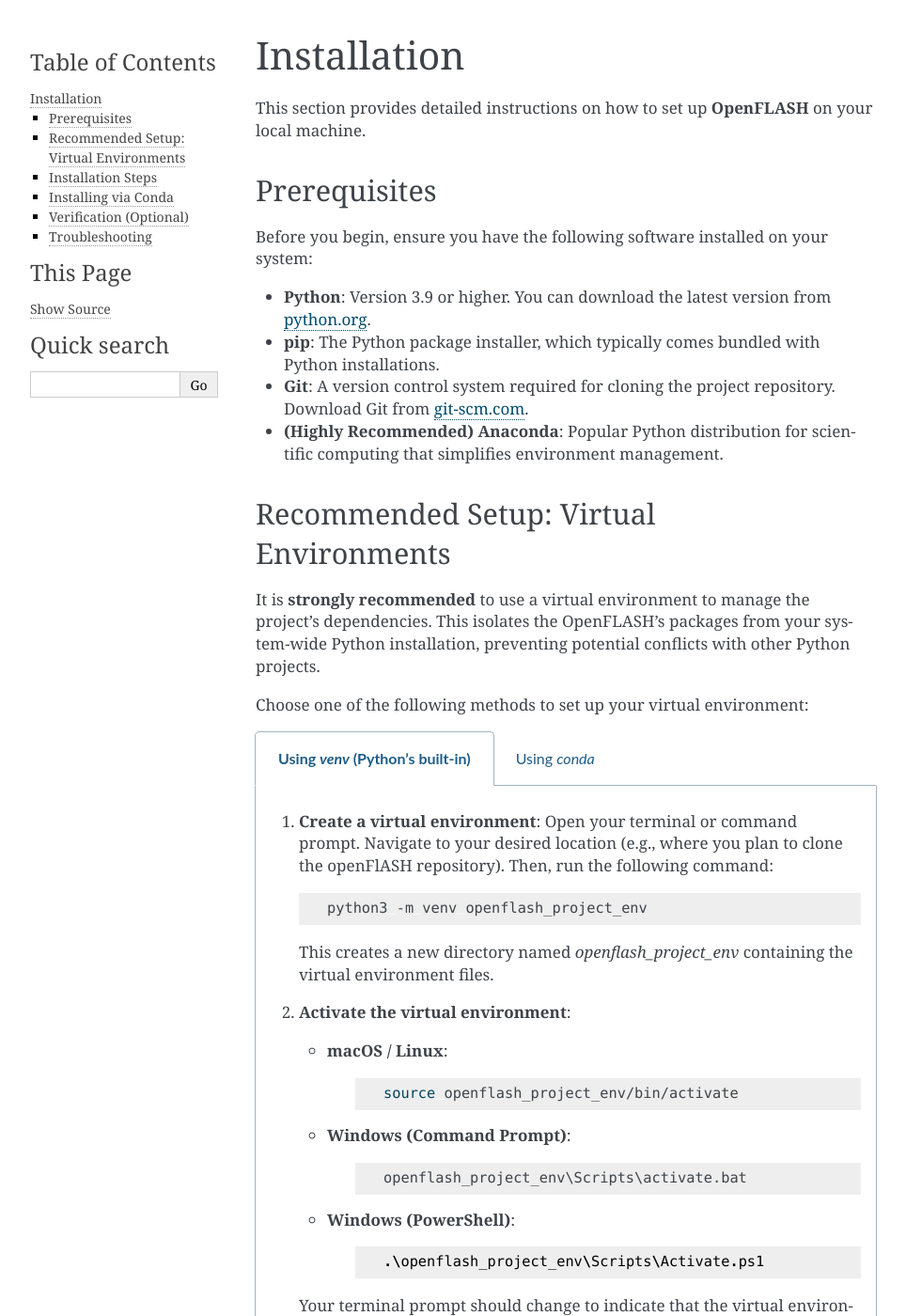
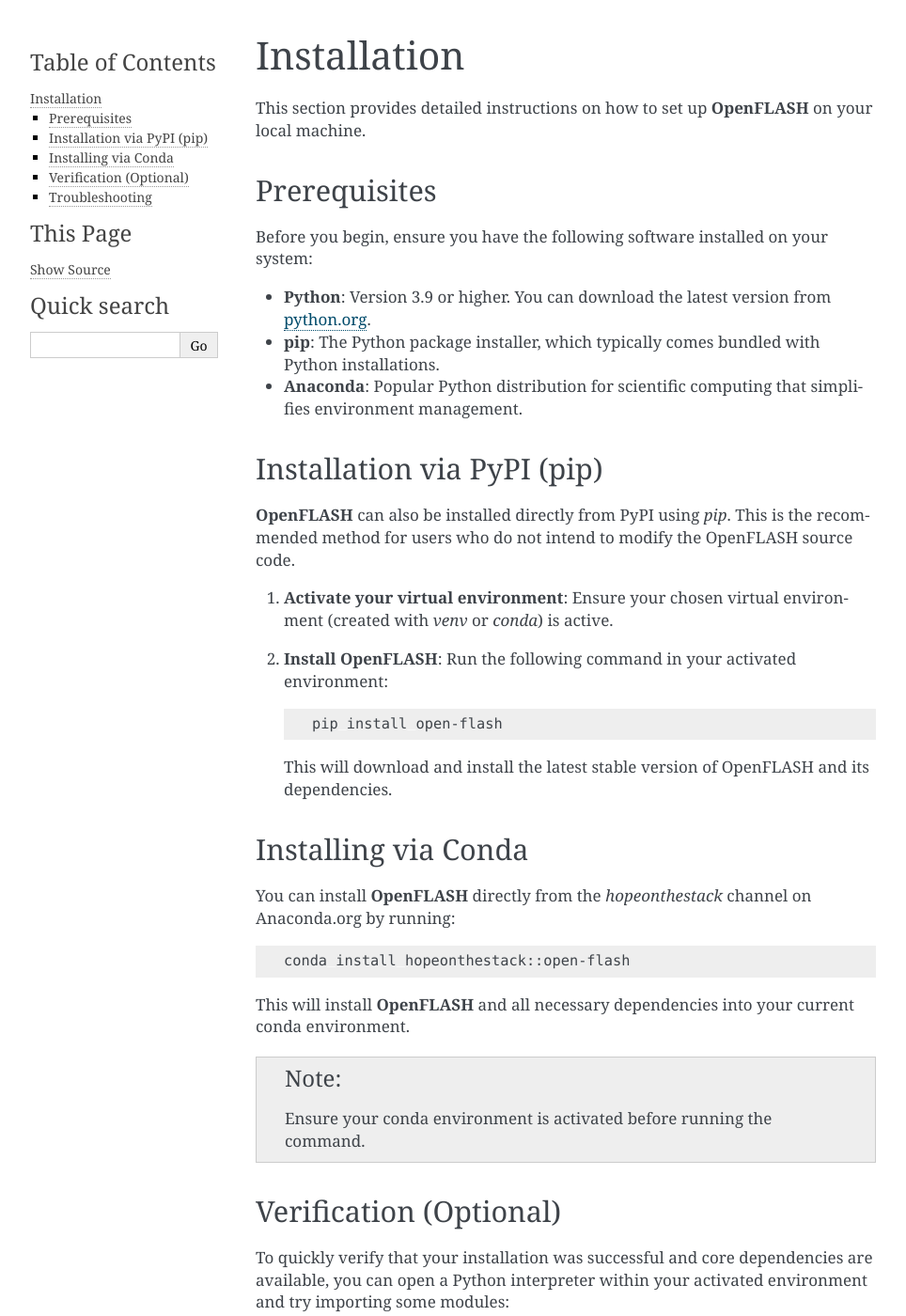
Before and after one commit to symbiotic-engineering/OpenFLASH, a Sphinx documentation site: the page built from docs/installation.rst, in a window 1280 px wide and 1400 px high. Shown: the whole window at 94% size, without its empty margins (148-1112 px from the left). Built offline with Sphinx 7.4.7, drawn with Linux system fonts in a browser that asks for light colours; some of the changed text lies outside the part shown.

Commit message:
install via pip now that we have released it on pypi

```diff
--- a/docs/installation.rst
+++ b/docs/installation.rst
@@ -12,88 +12,23 @@
 
 * **Python**: Version 3.9 or higher. You can download the latest version from `python.org <https://www.python.org/downloads/>`_.
 * **pip**: The Python package installer, which typically comes bundled with Python installations.
-* **Git**: A version control system required for cloning the project repository. Download Git from `git-scm.com <https://git-scm.com/downloads>`_.
-* **(Highly Recommended) Anaconda**: Popular Python distribution for scientific computing that simplifies environment management.
+* **Anaconda**: Popular Python distribution for scientific computing that simplifies environment management.
 
-Recommended Setup: Virtual Environments
----------------------------------------
-It is **strongly recommended** to use a virtual environment to manage the project's dependencies. This isolates the OpenFLASH's packages from your system-wide Python installation, preventing potential conflicts with other Python projects.
+Installation via PyPI (pip)
+---------------------------
+**OpenFLASH** can also be installed directly from PyPI using `pip`. This is the recommended method for users who do not intend to modify the OpenFLASH source code.
 
-Choose one of the following methods to set up your virtual environment:
+1.  **Activate your virtual environment**:
+    Ensure your chosen virtual environment (created with `venv` or `conda`) is active.
 
-.. tabs::
-
-   .. tab:: Using `venv` (Python's built-in)
-
-      1.  **Create a virtual environment**:
-          Open your terminal or command prompt. Navigate to your desired location (e.g., where you plan to clone the openFlASH repository). Then, run the following command:
-
-          .. code-block:: bash
-
-              python3 -m venv openflash_project_env
-
-          This creates a new directory named `openflash_project_env` containing the virtual environment files.
-
-      2.  **Activate the virtual environment**:
-
-          * **macOS / Linux**:
-              .. code-block:: bash
-
-                  source openflash_project_env/bin/activate
-
-          * **Windows (Command Prompt)**:
-              .. code-block:: batch
-
-                  openflash_project_env\Scripts\activate.bat
-
-          * **Windows (PowerShell)**:
-              .. code-block:: powershell
-
-                  .\openflash_project_env\Scripts\Activate.ps1
-
-          Your terminal prompt should change to indicate that the virtual environment is active (e.g., `(openflash_project_env)` will appear at the beginning of your prompt).
-
-   .. tab:: Using `conda`
-
-      1.  **Create a Conda environment**:
-          If you have Anaconda installed, you can create a dedicated environment for the project:
-
-          .. code-block:: bash
-
-              conda create -n openflash_project_env python=3.9  # You can specify your preferred Python version
-
-      2.  **Activate the Conda environment**:
-
-          .. code-block:: bash
-
-              conda activate openflash_project_env
-
-          Your terminal prompt will change to show the active environment (e.g., `(openflash_project_env)`).
-
-Installation Steps
-------------------
-
-Once your chosen virtual environment is active:
-
-1.  **Clone the repository**:
-    Download the project's source code from its GitHub repository:
+2.  **Install OpenFLASH**:
+    Run the following command in your activated environment:
 
     .. code-block:: bash
 
-        git clone https://github.com/symbiotic-engineering/OpenFLASH.git
+        pip install open-flash
 
-2.  **Navigate into the project directory**:
-
-    .. code-block:: bash
-
-        cd OpenFLASH
-
-3.  **Install dependencies**:
-    Install all required Python packages using `pip`. The project relies on a `requirements.txt` file that lists all necessary libraries.
-
-    .. code-block:: bash
-
-        pip install -r requirements.txt
+    This will download and install the latest stable version of OpenFLASH and its dependencies.
 
 Installing via Conda
 ---------------------
```
